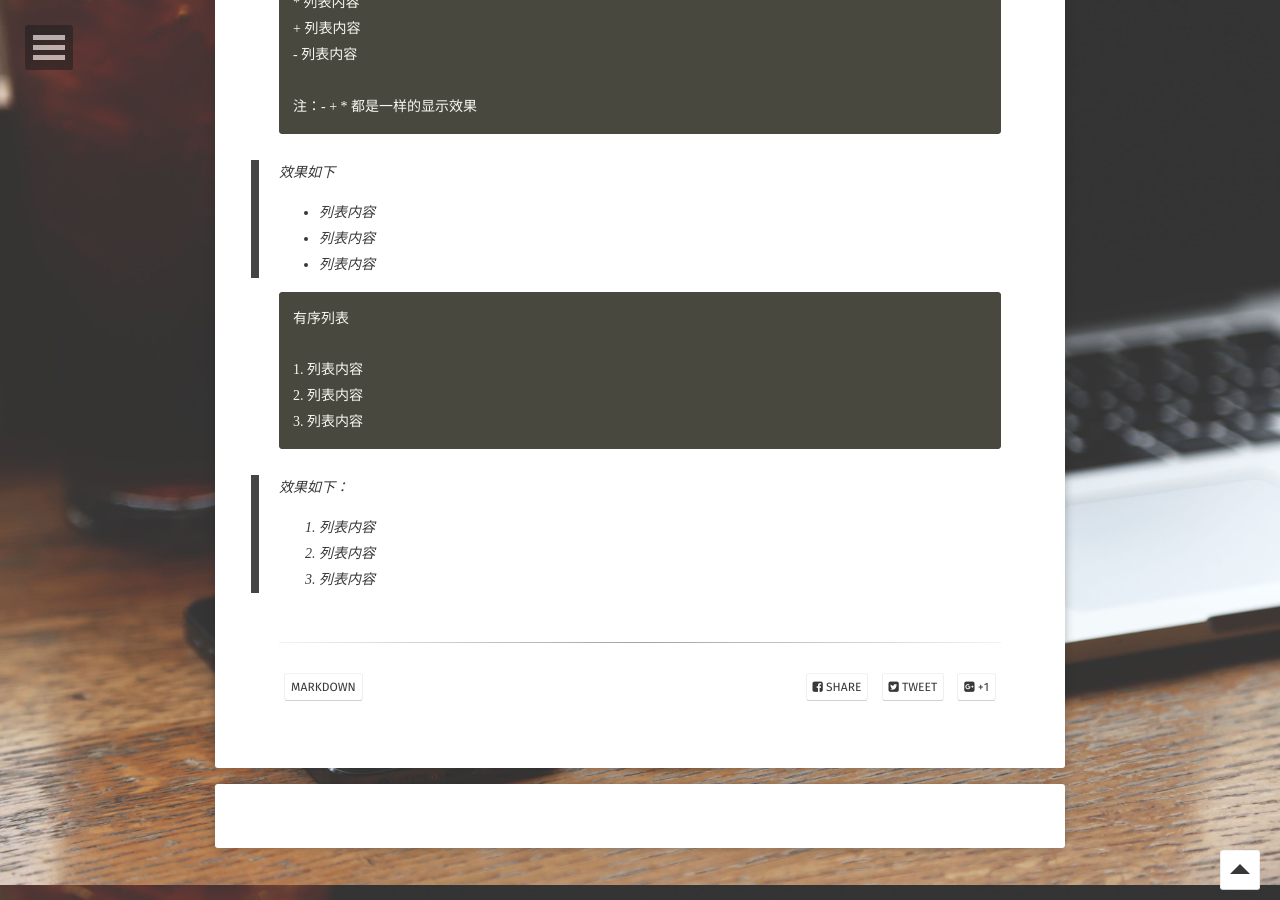
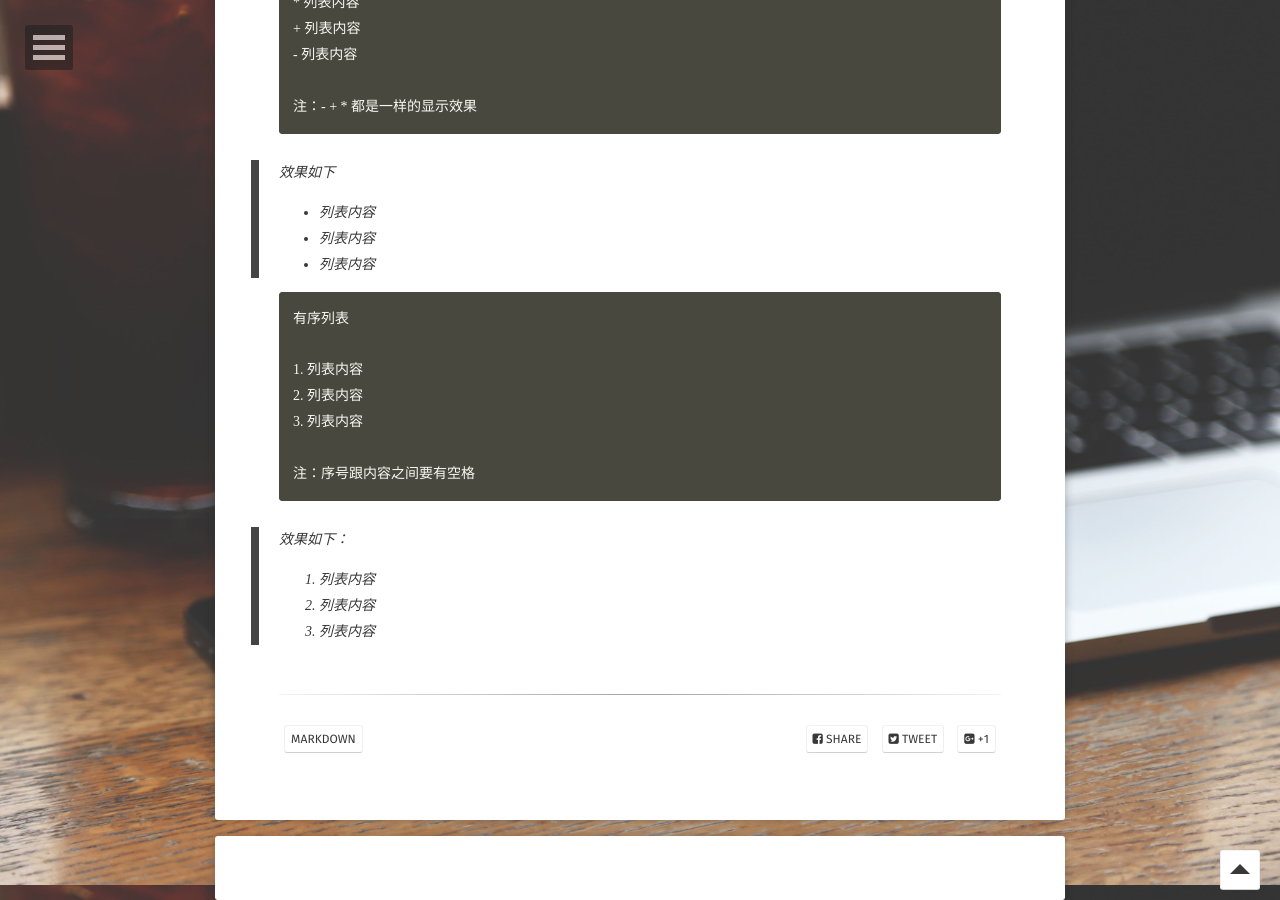
Before and after one commit to 396494384/396494384.github.io, a Jekyll site: the page built from _posts/2012-05-22-readability-post.md, in a window 1280 px wide and 900 px high, scrolled down 2715 px. Built offline with Jekyll 4.4.1, drawn with Linux system fonts in a browser that asks for light colours; some web fonts are replaced; comment, search, counter and statistics services are not loaded.

Commit message:
修改文件: _posts/2012-05-22-readability-post.md

```diff
--- a/_posts/2012-05-22-readability-post.md
+++ b/_posts/2012-05-22-readability-post.md
@@ -121,6 +121,8 @@ Markdown是一种纯文本格式的标记语言。通过简单的标记语法，
 1. 列表内容
 2. 列表内容
 3. 列表内容
+
+注：序号跟内容之间要有空格
 ~~~
 
 > 效果如下：
```
